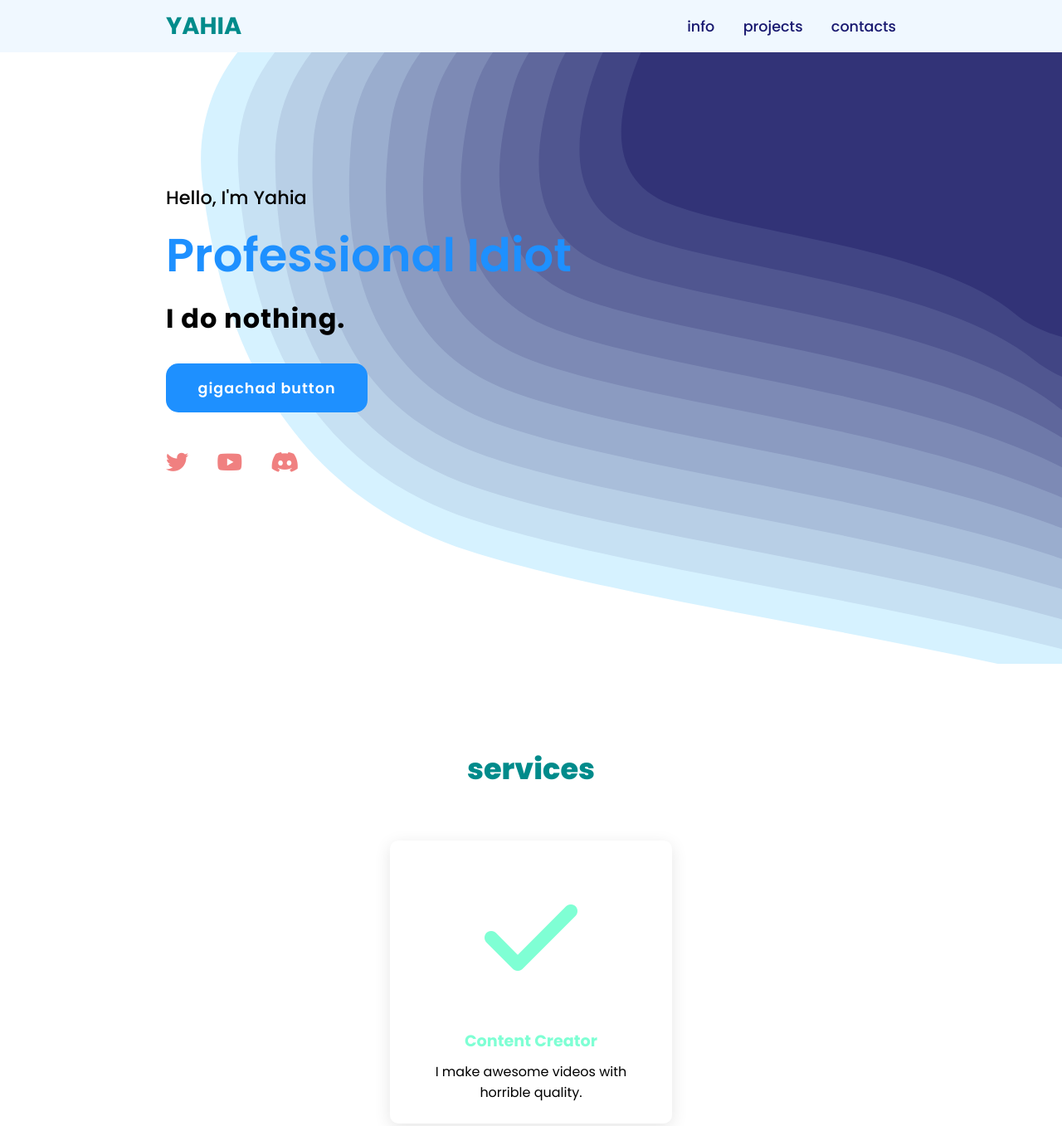
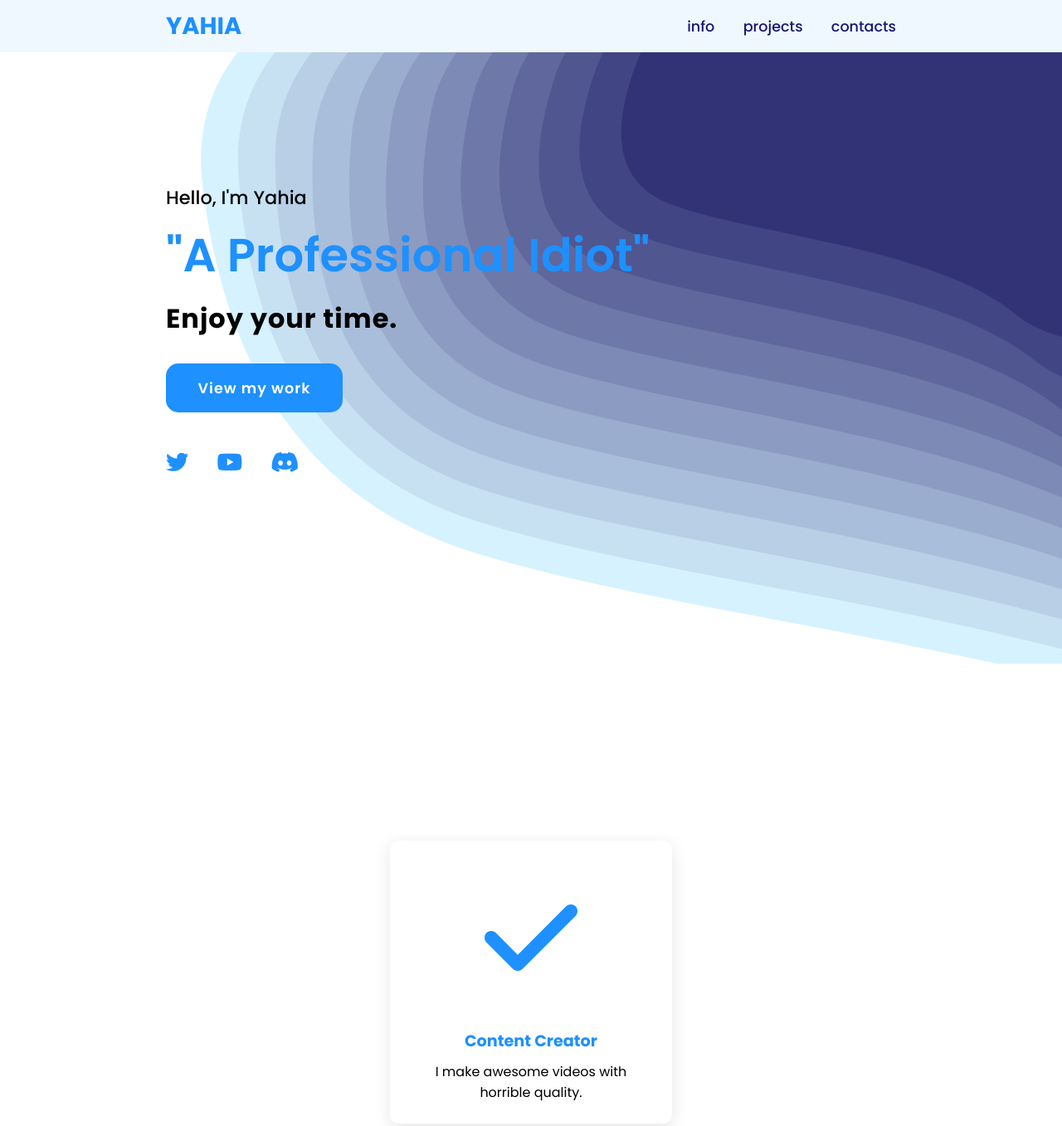
Before and after one commit to YahiaXR/YahiaProjects.github.io, a plain HTML site: page index.html in a window 1280 px wide. Shown: the top 1357 px of the page at 83% size. Drawn offline with Linux system fonts and the light colour scheme.

Commit message:
Add files via upload

```diff
--- a/index.html
+++ b/index.html
@@ -23,12 +23,12 @@
 
         <div>
 
-            <h2>Hello, I'm Yahia<br><span>Professional Idiot</span></h2>
-            <h3>I do nothing.</h3>
-            <a href="#projects" class="main-bin">gigachad button</a>
+            <h2>Hello, I'm Yahia<br><span>"A Professional Idiot"</span></h2>
+            <h3>Enjoy your time.</h3>
+            <a href="#projects" class="main-bin">View my work</a>
             <div class="social-icons">
-             <a href="#"><i class="fa-brands fa-twitter"></i></a>
-             <a href="#"><i class="fa-brands fa-youtube"></i></a>
+             <a href="https://twitter.com/YAProjects"><i class="fa-brands fa-twitter"></i></a>
+             <a href="https://www.youtube.com/channel/UCAHtXlI2fYNoaReu6Sgnq2g"><i class="fa-brands fa-youtube"></i></a>
              <a href="#"><i class="fa-brands fa-discord"></i></a>
              <a href="#"></a>
              <a href="#"></a>
@@ -102,7 +102,7 @@
             <p class="project-category">A Simple Simulator game on roblox</p>
             <strong class="project-title">
                 <span>Axe Simulator</span>
-                <a href="#" class="more-details">More Info</a>
+                <a href="https://www.roblox.com/games/4640155181/Axe-Simulator-New-Shop" class="more-details">More Info</a>
 
             </strong>
 
@@ -153,7 +153,7 @@
 
 <footer class="footer">
     <p class="footer-title">Made with ❤ by <span>@YAHIA</span></p>
-    <p2>V1.0.0</p2>
+    <p2>V1.1.1</p2>
     <div class="social-icons">
         <a href="#"><i class="fa-brands fa-twitter"></i></a>
         <a href="#"><i class="fa-brands fa-youtube"></i></a>
--- a/style.css
+++ b/style.css
@@ -21,7 +21,7 @@ padding: 10px 200px;
 }
 .logo{
 text-decoration: none;
-color: darkcyan;
+color: dodgerblue;
 text-transform: uppercase;
 font-weight: 700;
 font-size: 1.8em;
@@ -40,7 +40,7 @@ padding-left: 30px;
 
 .navigation a:hover{
 
-    color: teal;
+    color: dodgerblue;
 }
 
 section{
@@ -116,7 +116,7 @@ transform: scale(1.1);
 }
 
 .social-icons a {
-color: lightcoral;
+color: dodgerblue;
 font-size: 1.7em;
 padding-right: 30px;
 
@@ -126,7 +126,7 @@ padding-right: 30px;
 .title {
     display: flex;
     justify-content: center;
-    color: darkcyan;
+    color: rgb(255, 255, 255);
     font-size: 2.2em;
     font-weight: 800;
     margin-bottom: 30px;
@@ -156,7 +156,7 @@ padding-right: 30px;
 
 }
 .icon {
-    color: aquamarine;
+    color: dodgerblue;
     font-size: 8em;
     text-align: center;
 
@@ -167,19 +167,24 @@ padding-right: 30px;
 }
 
 .info h3{
-    color: aquamarine;
+    color: dodgerblue;
     font-size: 1.2em;
     font-weight: 700;
     margin: 10px;
 }
 
 .projects {
-    background-color: aquamarine;
+    background-color: dodgerblue;
 
 
 }
 .projects .content{
     margin-top: 30px;
+
+
+}
+.contact{
+    background-color: cornflowerblue;
 
 
 }
```
